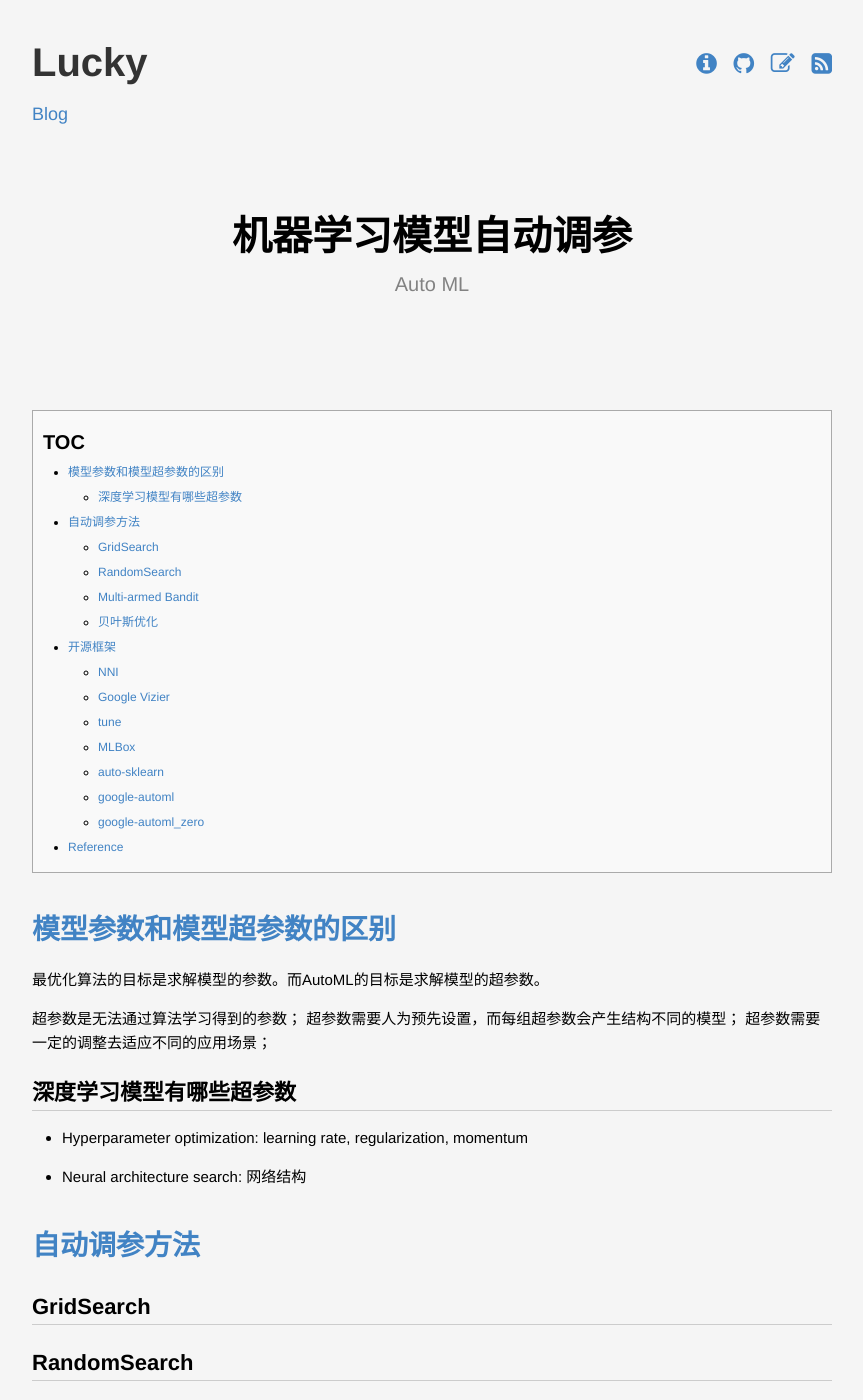
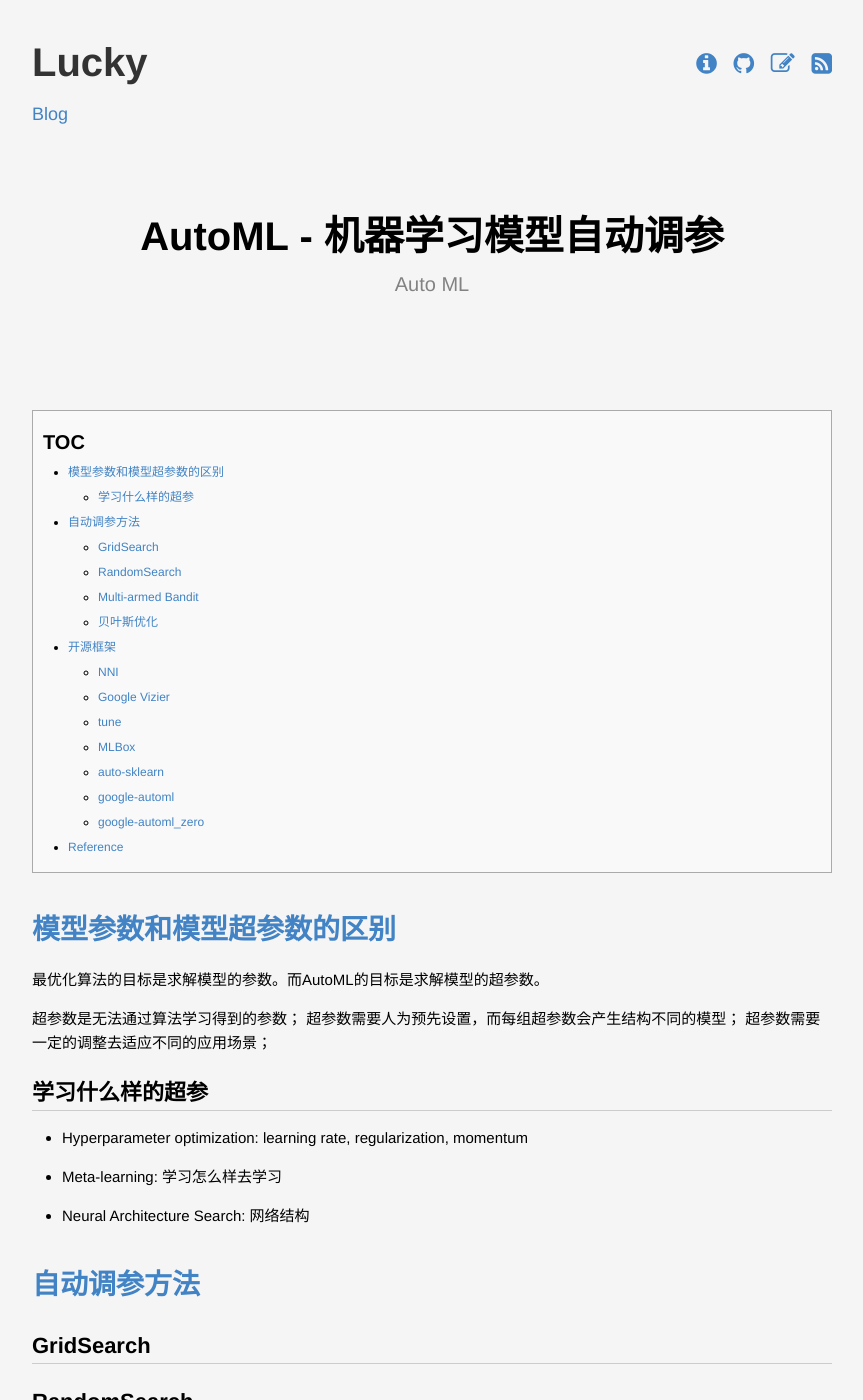
Before and after one commit to lucky521/blog, a Jekyll site: the page built from _posts/ml/2019-07-20-AutoML.markdown, in a window 1280 px wide and 1400 px high. Shown: the whole window, without its empty margins (208-1071 px from the left). Built offline with Jekyll 4.4.1, drawn with Linux system fonts in a browser that asks for light colours; some of the changed text lies outside the part shown.

Commit message:
Update 2019-07-20-AutoML.markdown

```diff
--- a/_posts/ml/2019-07-20-AutoML.markdown
+++ b/_posts/ml/2019-07-20-AutoML.markdown
@@ -1,6 +1,6 @@
 ---
 layout: post
-title:  "机器学习模型自动调参"
+title:  "AutoML - 机器学习模型自动调参"
 subtitle: "Auto ML"
 categories: [MachineLearning]
 ---
@@ -13,11 +13,13 @@ categories: [MachineLearning]
 超参数需要人为预先设置，而每组超参数会产生结构不同的模型；
 超参数需要一定的调整去适应不同的应用场景；
 
-## 深度学习模型有哪些超参数
+## 学习什么样的超参
 
 * Hyperparameter optimization: learning rate, regularization, momentum
 
-* Neural architecture search: 网络结构
+* Meta-learning: 学习怎么样去学习
+
+* Neural Architecture Search: 网络结构
 
 
 
@@ -72,3 +74,5 @@ https://github.com/google-research/google-research/tree/master/automl_zero
 [AutoML-Zero](https://ai.googleblog.com/2020/07/automl-zero-evolving-code-that-learns.html)
 
 [AUTOML: METHODS, SYSTEMS, CHALLENGES](https://www.automl.org/)
+
+[meta-learning one blog](https://wei-tianhao.github.io/blog/2019/09/17/meta-learning.html)
```
